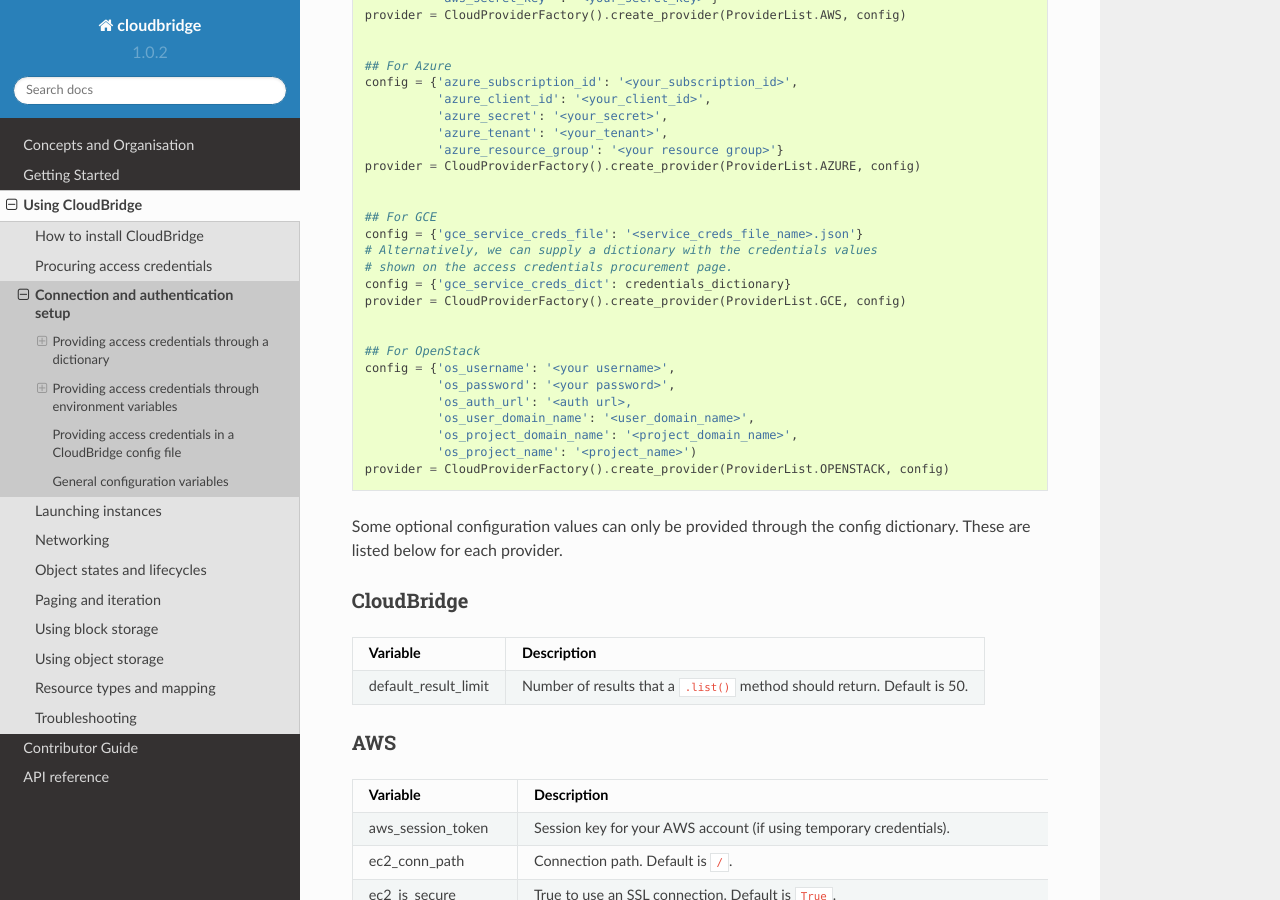
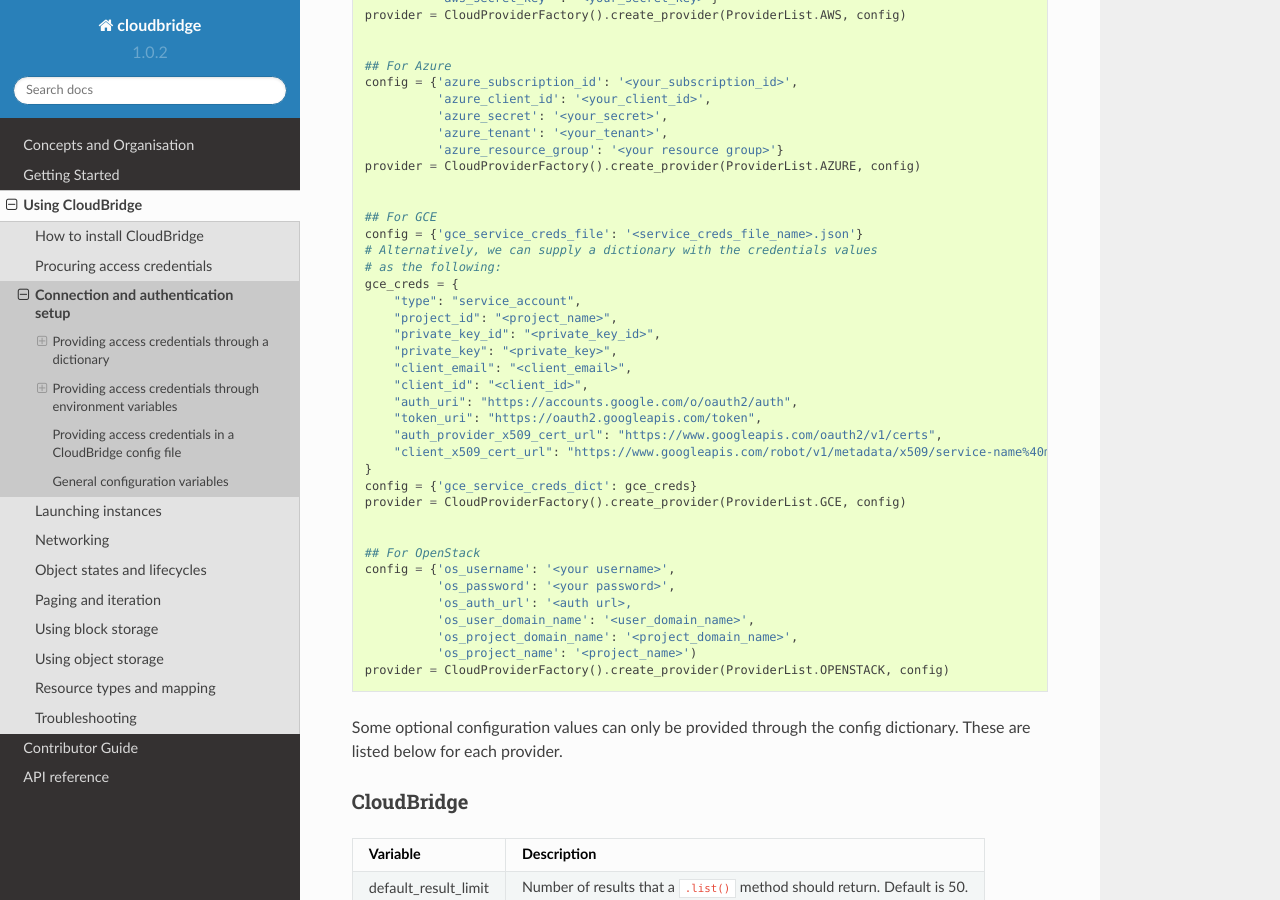
Before and after one commit to CloudVE/cloudbridge, a Sphinx documentation site: the page built from docs/topics/setup.rst, in a window 1280 px wide and 900 px high, scrolled down 622 px. Built offline with Sphinx 7.4.7 and the Read the Docs theme 2.0.0, drawn with Linux system fonts in a browser that asks for light colours.

Commit message:
Update setup.rst (#181)
* Update setup.rst

```diff
--- a/docs/topics/setup.rst
+++ b/docs/topics/setup.rst
@@ -41,8 +41,20 @@
     ## For GCE
     config = {'gce_service_creds_file': '<service_creds_file_name>.json'}
     # Alternatively, we can supply a dictionary with the credentials values
-    # shown on the access credentials procurement page.
-    config = {'gce_service_creds_dict': credentials_dictionary}
+    # as the following:
+    gce_creds = {
+        "type": "service_account",
+        "project_id": "<project_name>",
+        "private_key_id": "<private_key_id>",
+        "private_key": "<private_key>",
+        "client_email": "<client_email>",
+        "client_id": "<client_id>",
+        "auth_uri": "https://accounts.google.com/o/oauth2/auth",
+        "token_uri": "https://oauth2.googleapis.com/token",
+        "auth_provider_x509_cert_url": "https://www.googleapis.com/oauth2/v1/certs",
+        "client_x509_cert_url": "https://www.googleapis.com/robot/v1/metadata/x509/service-name%40my-project.iam.gserviceaccount.com"
+    }
+    config = {'gce_service_creds_dict': gce_creds}
     provider = CloudProviderFactory().create_provider(ProviderList.GCE, config)
 
 
```
